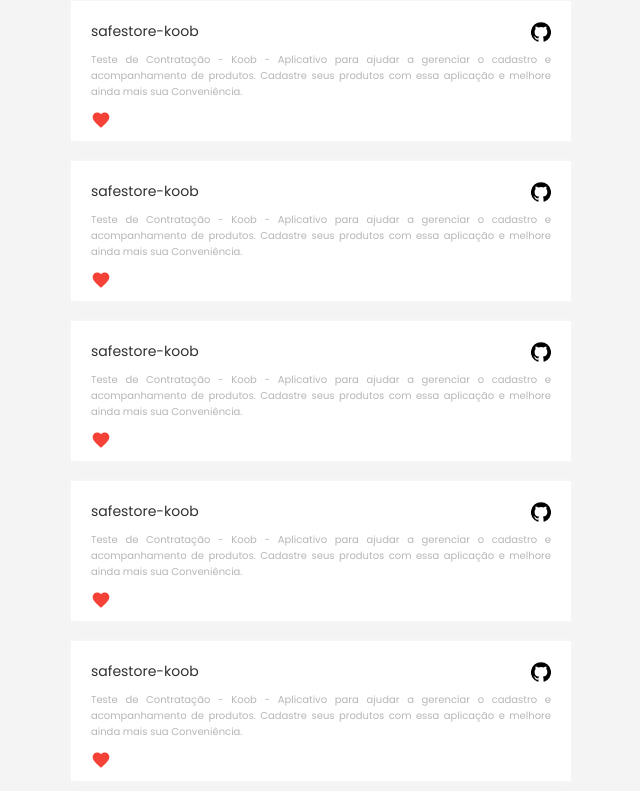
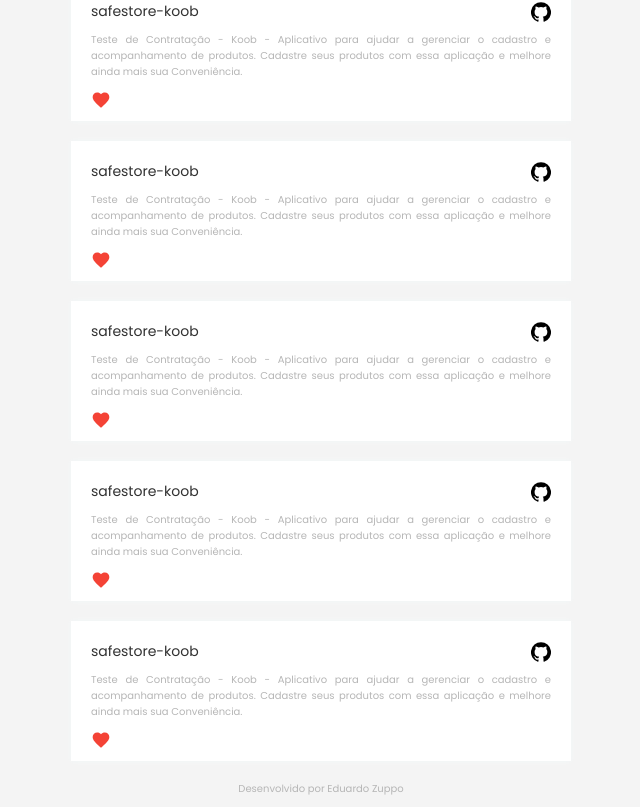
Before and after one commit to eduardozuppodev/my-repos, a React (Create React App) app: page / in a window 1280 px wide. Shown: the part 759-1566 px from the top of the page, without its empty margins (319-959 px from the left). Built offline with nearby package versions, Linux system fonts and the light colour scheme; the HTML template or start-up script is replaced by a standard one.

Commit message:
feat: update styles

```diff
--- a/src/components/Header/styles.ts
+++ b/src/components/Header/styles.ts
@@ -3,7 +3,7 @@
 
 export const Container = styled.div`
   width: 100%;
-  height: 80px;
+  height: 60px;
   background: ${colors.header.background};
 
   display: flex;
--- a/src/pages/Home/Home.tsx
+++ b/src/pages/Home/Home.tsx
@@ -1,6 +1,6 @@
 import React from 'react';
 import { Header, Card } from '../../components';
-import { Container, Repos } from './styles';
+import { Container, Repos, Credits } from './styles';
 
 const Home: React.FC = () => {
   return (
@@ -16,6 +16,7 @@
         <Card />
         <Card />
         <Card />
+        <Credits>Desenvolvido por Eduardo Zuppo</Credits>
       </Repos>
     </Container>
   );
--- a/src/pages/Home/styles.ts
+++ b/src/pages/Home/styles.ts
@@ -16,3 +16,9 @@
   margin-top: 30px;
   flex-direction: column;
 `;
+
+export const Credits = styled.span`
+  font-size: 10px;
+  padding: 10px 0;
+  color: #b6b6b6;
+`;
```
